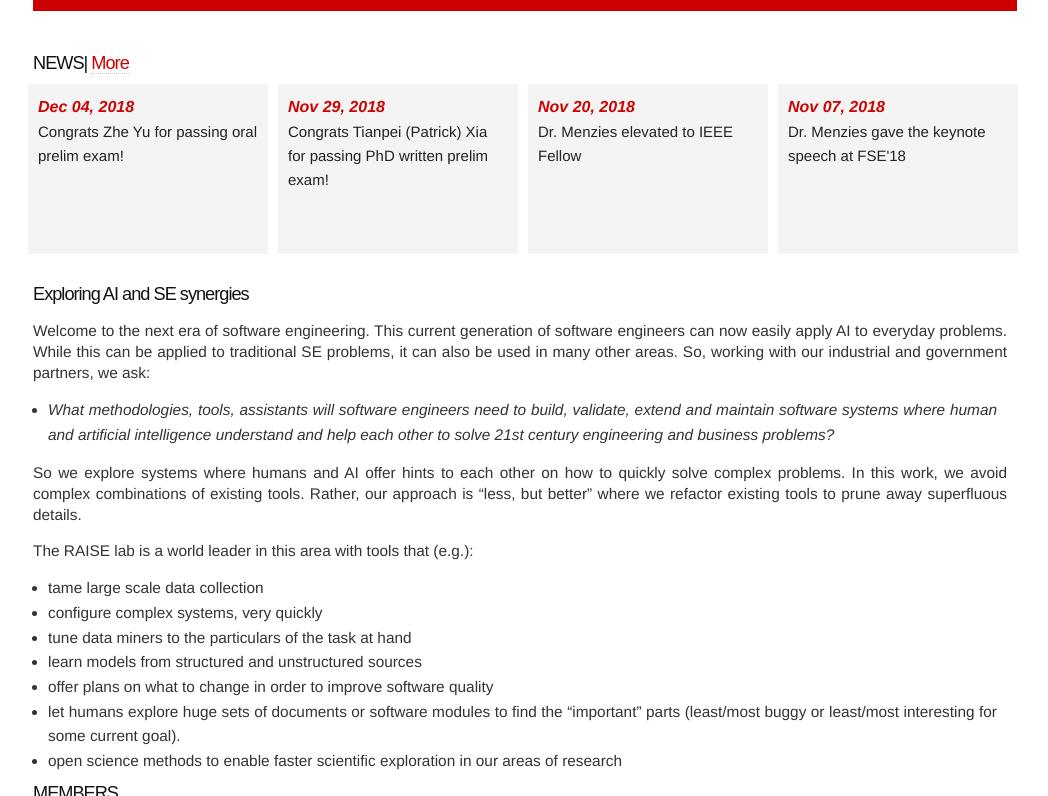
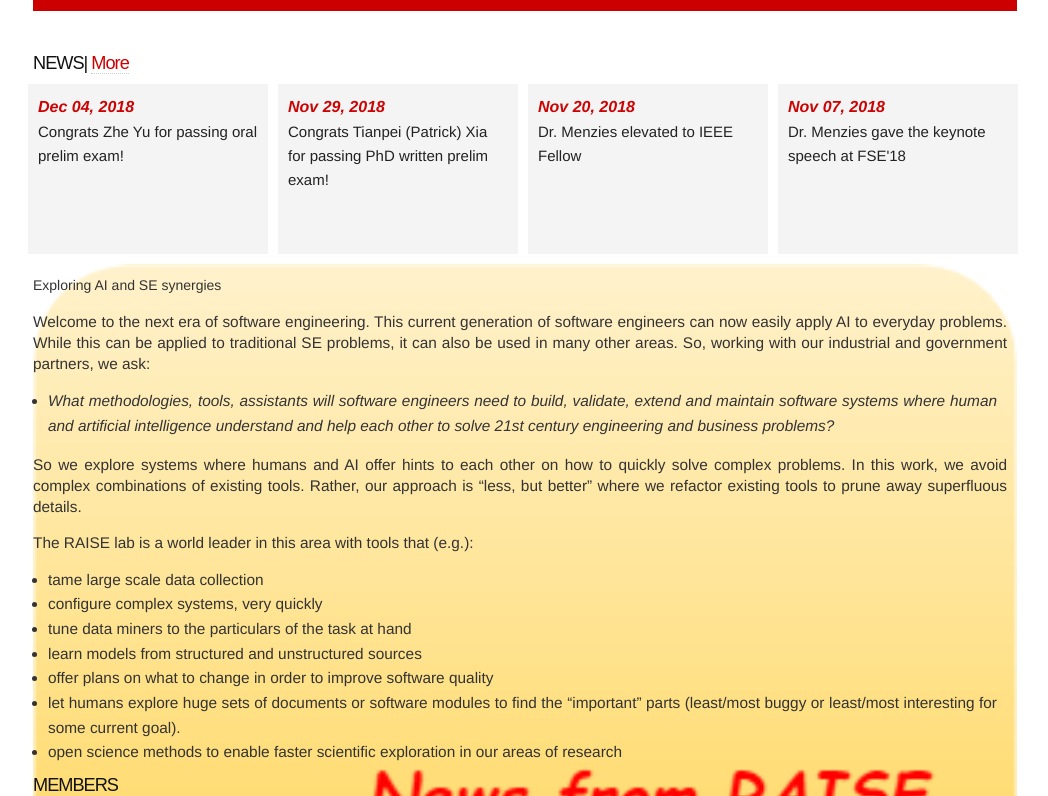
Before and after one commit to ai-se/ai-se.github.io, a Jekyll site: the page built from index.md, in a window 1280 px wide. Shown: the part 515-1311 px from the top of the page, without its empty margins (125-1173 px from the left). Built offline with Jekyll 4.4.1, drawn with Linux system fonts in a browser that asks for light colours; grey boxes are pictures that could not be loaded.

Commit message:
Update cover.html

```diff
--- a/_layouts/cover.html
+++ b/_layouts/cover.html
@@ -78,7 +78,8 @@
 
       &emsp;&emsp;
       {% include latestnews.html %}
-      <div id="content">
+<!--       <div id="content"> -->
+      <div id="content" style="background-image: url(../img/news_block1.png); background-size: contain;>
         {{content}}
         <div style="clear:both;">&nbsp;</div>
       </div>
```
